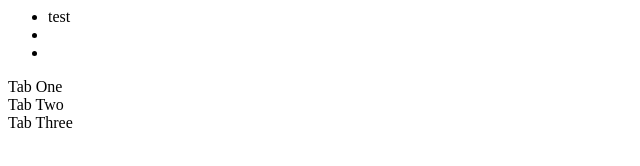
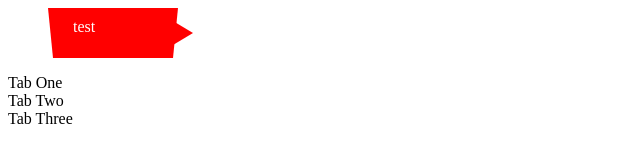
Before and after one commit to AmazingCaddy/LearnJS, a plain HTML site: page demo/OpportunitiesTile.htm in a window 1280 px wide. Shown: the whole page, without its empty margins (0-640 px from the left). Drawn offline with Linux system fonts and the light colour scheme.

Commit message:
talk bubble

```diff
--- a/demo/OpportunitiesTile.htm
+++ b/demo/OpportunitiesTile.htm
@@ -1,9 +1,15 @@
-<div id="haha" class="tabScrip-container" data-bind="">
+<html lang=en>
+<head>
+    <link rel="stylesheet" type="text/css" href="/demo/style.css">
+    <script></script>
+</head>
+<body>
+    <div id="haha" class="tabScrip-container" data-bind="">
     <ul class="tabs-container opportunities-container">
         <li class="tab">
             <div class="tab-content opportunities-open">
                 <div class="talk-bubble-left talk-bubble-open">
-                    <div>test</div>
+                    <div class="text-content">test</div>
                 </div>
             </div>
         </li>
@@ -18,3 +24,6 @@
     <div class="scrip-container">Tab Two</div>
     <div class="scrip-container">Tab Three</div>
 </div>
+
+</body>
+</html>
--- a/demo/style.css
+++ b/demo/style.css
@@ -4,7 +4,11 @@
     display: inline-block;
 }
 
+ul {
+    list-style-type: none;
+}
 .talk-bubble-left {
+    position: relative;
     border-top-width: 50px;
     border-top-style: solid;
     border-left: 5px solid transparent;
@@ -25,13 +29,13 @@
 .talk-bubble-primary {
     border-top-color: #00CCFF;
     height: 0;
-    width: 125px;
+    width: 120px;
 }
 
 .talk-bubble-primary:after {
     border-left-color: #00CCFF;
-    top: 13px;
-    left: 125px;
+    top: -37px;
+    left: 120px;
 }
 
 .talk-bubble-open {
@@ -42,11 +46,13 @@
 
 .talk-bubble-open:after {
     border-left-color: red;
-    top: 13px;
-    left: 125px;
+    top: -37px;
+    left: 120px;
 }
 
-
-.c-label {
+.text-content {
     position: absolute;
+    top: -40px;
+    left: 20px;
+    color: white;
 }
```
